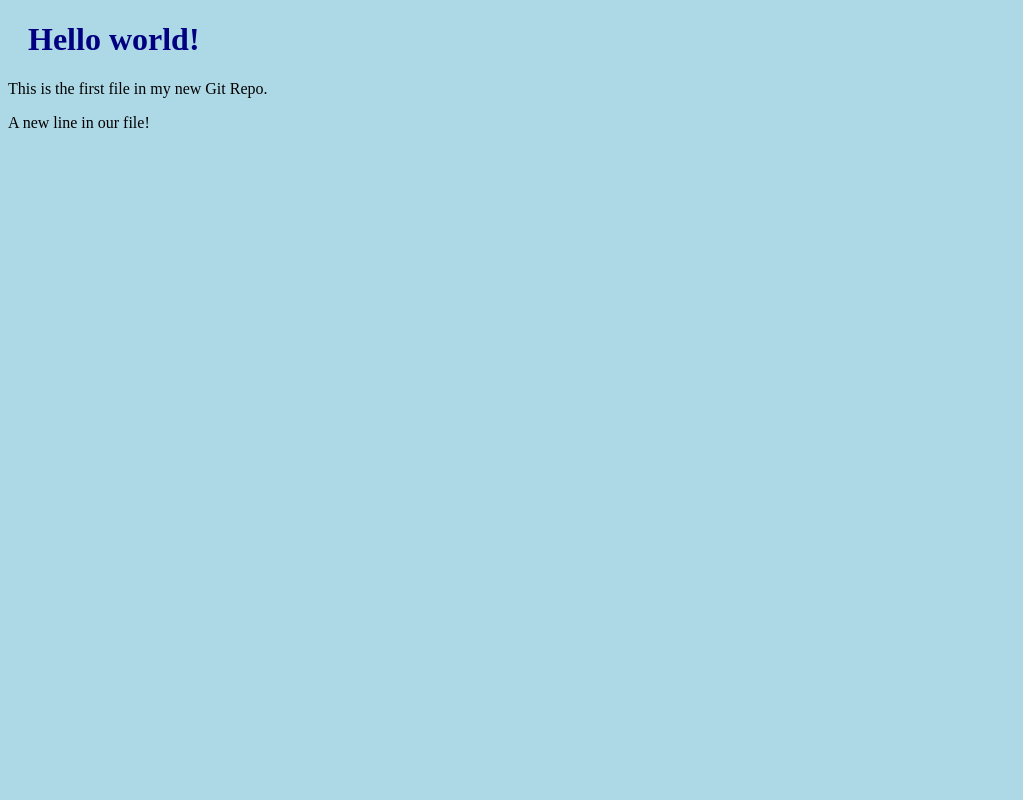
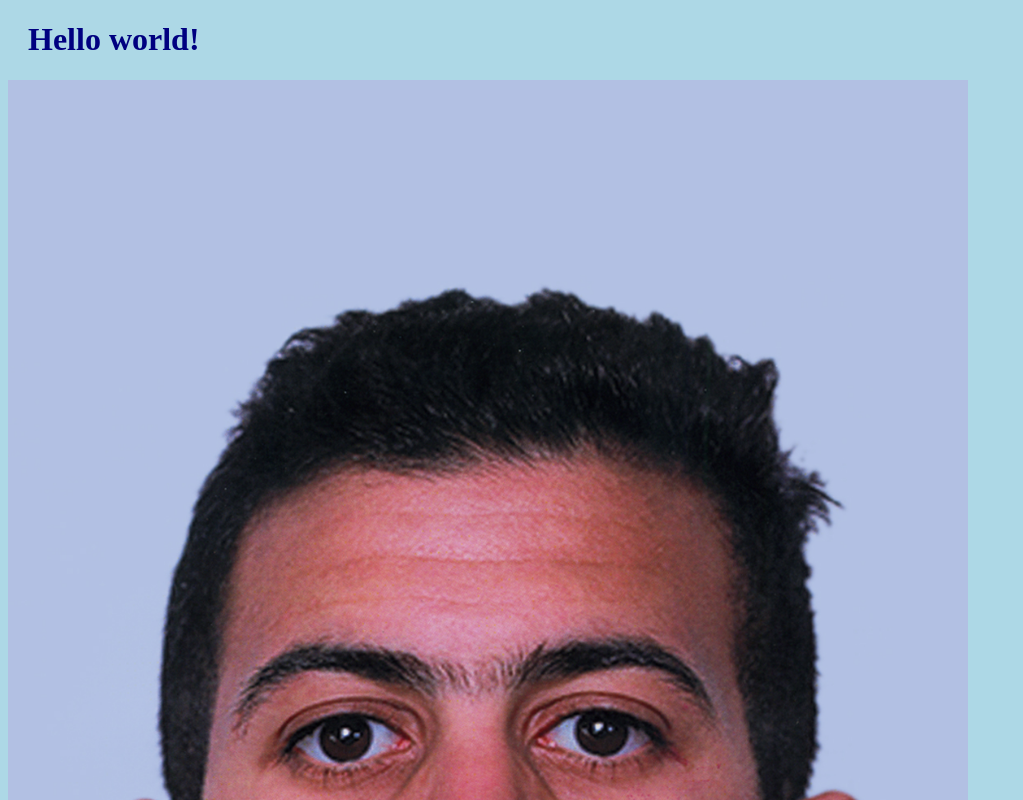
Before and after one commit to YER-RADI/hello_world, a plain HTML site: page index.html in a window 1280 px wide. Shown: the top 800 px of the page, without its empty margins (0-1023 px from the left). Drawn offline with Linux system fonts and the light colour scheme.

Commit message:
Test The First Git Repo

```diff
--- a/index.html
+++ b/index.html
@@ -7,6 +7,8 @@
 <body>
 
 <h1>Hello world!</h1>
+<div><img src="me.jpg" alt="Mee"
+style="width:100%;max-width:960px"></div>
 <p>This is the first file in my new Git Repo.</p>
 <p>A new line in our file!</p>
 </body>
```
Also changed, not shown: me.jpg (added).
